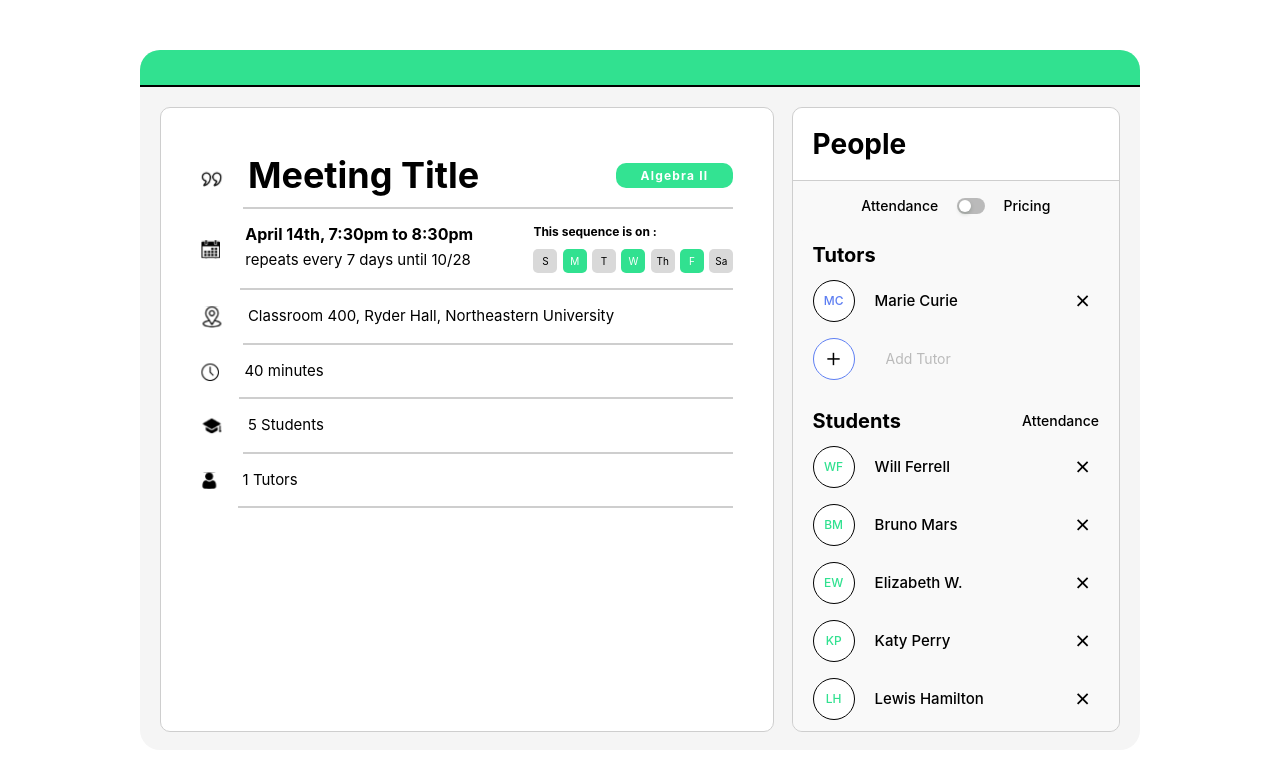
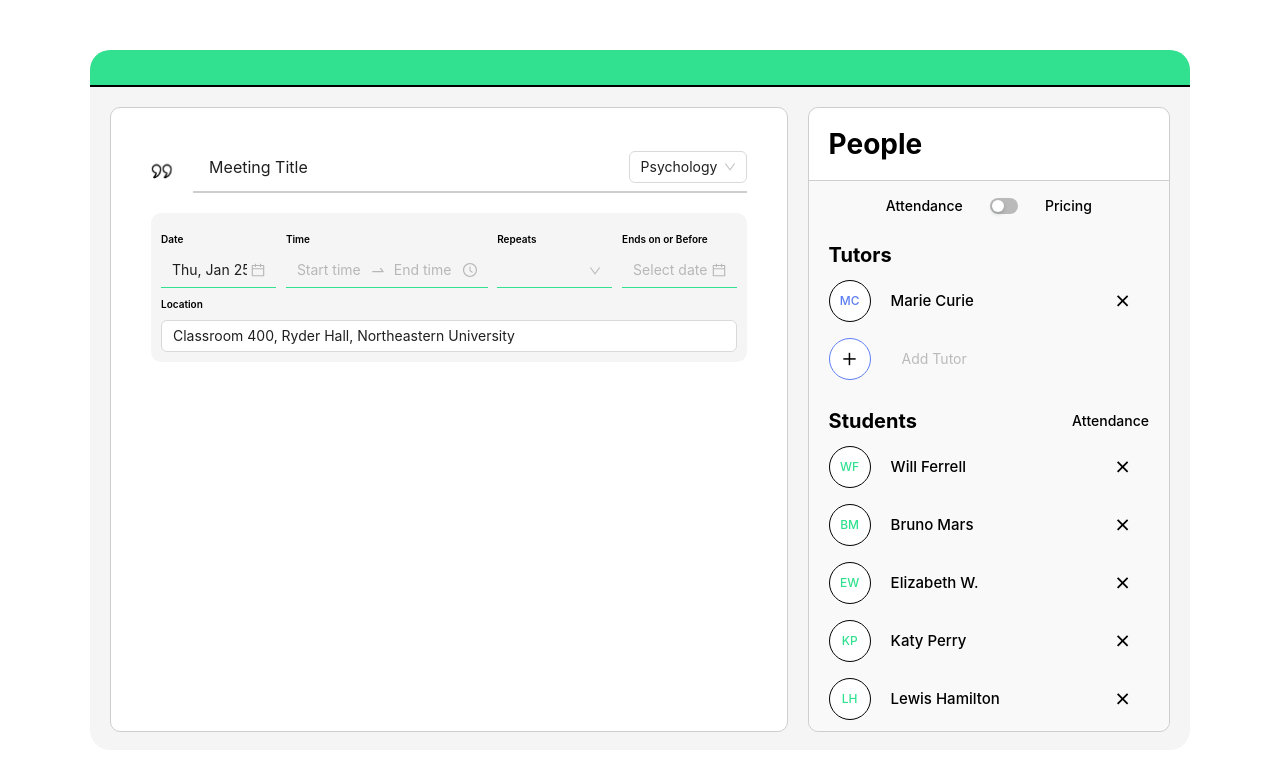
Before and after one commit to dennis-bg/tadpoleInterviewTest, a React (Create React App) app: page / in a window 1280 px wide. Shown: the top 770 px of the page. Built offline with nearby package versions, Linux system fonts and the light colour scheme.

Commit message:
wiring edit details to staged changes temp

```diff
--- a/package.json
+++ b/package.json
@@ -11,6 +11,7 @@
     "@types/react": "^18.2.48",
     "@types/react-dom": "^18.2.18",
     "antd": "^5.13.2",
+    "dayjs": "^1.11.10",
     "react": "^18.2.0",
     "react-dom": "^18.2.0",
     "react-scripts": "5.0.1",
--- /dev/null
+++ b/src/components/MeetingInfo/EditDetails/index.tsx
@@ -0,0 +1,54 @@
+import React, { useContext } from "react";
+import styles from './styles.module.css'
+import { DatePicker, Input, Select, TimePicker } from "antd";
+import dayjs from "dayjs";
+import { StagedEditsContext } from "../../../store/staged-edits-context";
+
+export const EditDetails = () => {
+
+    const {data, handlers} = useContext(StagedEditsContext);
+
+    const handleTimeChange = (value: any) => {
+        handlers.handleStagedStartTimeChange(dayjs(value[0]).format('h:mm a'))
+        handlers.handleStagedEndTimeChange(dayjs(value[1]).format('h:mm a'))
+    };
+
+    const handleDateChange = (date: any) => {
+        handlers.handleStagedDateChange(date)
+    }
+
+    const handleEndDateChange = (date: any) => {
+        handlers.handleStagedEndTimeChange(date)
+    }
+
+    const handleLocationChange = (e: { target: { value: string; }; }) => {
+        handlers.handleStagedLocationChange(e.target.value)
+    }
+
+    return (
+        <div className={styles.body}>
+            <div className={styles.dateDetails}>
+                <div className={styles.group}>
+                    <p>Date</p>
+                    <DatePicker variant="borderless" value={dayjs(data.stagedDate)} onChange={handleDateChange} format="ddd, MMM Do"/>
+                </div>
+                <div className={styles.group}>
+                    <p>Time</p>
+                    <TimePicker.RangePicker variant="borderless"  onChange={handleTimeChange} format="h:mm a"/>
+                </div>
+                <div className={styles.group}>
+                    <p>Repeats</p>
+                    <Select variant="borderless" onChange={(e) => console.log(e)}/>
+                </div>
+                <div className={styles.group}>
+                    <p>Ends on or Before</p>
+                    <DatePicker variant="borderless" onChange={handleEndDateChange}/>
+                </div>
+            </div>
+            <div className={styles.group}>
+                <p>Location</p>
+                <Input value={data.stagedLocation} onChange={handleLocationChange}/>
+            </div>
+        </div>
+    )
+}
--- /dev/null
+++ b/src/components/MeetingInfo/EditDetails/styles.module.css
@@ -0,0 +1,31 @@
+.body{
+    margin-top: 20px;
+    background-color: #F5F5F5;
+    padding: 10px;
+    border-radius: 10px;
+}
+
+.dateDetails {
+    display: flex;
+    flex-direction: row;
+    justify-content: space-between;
+}
+
+.group {
+    display: flex;
+    flex-direction: column;
+}
+
+.group p {
+    font-size: 10px;
+    font-weight: 600;
+}
+
+.dateDetails .group {
+    width: 20%;
+    border-bottom: 1px solid #31E190;
+}
+
+.dateDetails .group:nth-child(2) {
+    width: 35%;
+}
--- a/src/components/MeetingInfo/index.tsx
+++ b/src/components/MeetingInfo/index.tsx
@@ -1,4 +1,4 @@
-import React from "react";
+import React, { useContext } from "react";
 import styles from './styles.module.css'
 import { MeetingInfo } from "../../types/types";
 import { LocationSVG } from "../../svgs/location";
@@ -8,47 +8,68 @@ import { GradHatSVG } from "../../svgs/gradHat";
 import { UserSVG } from "../../svgs/user";
 import { CalendarSVG } from "../../svgs/calendar";
 import { SequenceDisplay } from "./SequenceDisplay";
+import { EditModeContext } from "../../store/edit-mode-context";
+import { Input, Select } from "antd";
+import subjects from '../../fixtures/subjects.json'
+import { EditDetails } from "./EditDetails";
+import dayjs from 'dayjs';
 
-interface InfoCalculations {
+interface MeetingInfoProps {
+    info: MeetingInfo,
+    title: string,
+    handleTitleChange: (e: { target: { value: React.SetStateAction<string>; }; }) => void,
+    subject: string,
+    handleSubjectChange: (subject: string) => void,
     duration: string,
     students: number,
     tutors: number
 }
 
-type MeetingInfoProps = MeetingInfo & InfoCalculations;
-
 export const MeetingInfoCard:React.FC<MeetingInfoProps> = ({
+    info,
     title,
+    handleTitleChange,
     subject,
-    date,
-    startTime,
-    endTime,
-    endDate,
-    repitition,
-    location,
+    handleSubjectChange,
     duration,
     students,
     tutors
 }) => {
+
+    const { editMode } = useContext(EditModeContext);
+
     return (
         <div className={styles.info}>
             <div className={styles.infoRow}>
                 <QuoteSVG/>
                 <div className={styles.content}>
                     <div className={styles.titleSubject}>
-                        <h1 className={styles.title}>{title}</h1>
+                        {editMode
+                            ? <Input size="large" variant="borderless" value={title} onChange={handleTitleChange}/>
+                            : <h1 className={styles.title}>{info.title}</h1>
+                        }
                         <div>
-                            <div className={styles.subject}>{subject}</div>
+                            {editMode
+                                ?  <Select
+                                    value={subject}
+                                    onChange={handleSubjectChange}
+                                    options={subjects}
+                                />
+                                : <div className={styles.subject}>{info.subject}</div>
+                            }
                         </div>
                     </div>
                 </div>
             </div>
+            {editMode
+                ? <EditDetails/>
+                : <>
                     <div className={styles.infoRow}>
                         <CalendarSVG/>
                         <div className={styles.content}>
                             <div className={styles.vertical}>
-                        <h4 className={styles.date}>{`${date}, ${startTime} to ${endTime}`}</h4>
-                        <p className={styles.basicInfo}>{`repeats ${repitition} until ${endDate}`}</p>
+                                <h4 className={styles.date}>{`${dayjs(info.date).format('MMMM Do')}, ${info.startTime} to ${info.endTime}`}</h4>
+                                <p className={styles.basicInfo}>{`repeats ${info.repitition} until ${info.endDate}`}</p>
                             </div>
                             <div className={styles.vertical}>
                                 <h4 style={{fontSize: "12px", marginTop: '15px', marginBottom: "10px"}}>This sequence is on :</h4>
@@ -59,7 +80,7 @@ export const MeetingInfoCard:React.FC<MeetingInfoProps> = ({
                     <div className={styles.infoRow}>
                         <LocationSVG/>
                         <div className={styles.content}>
-                    <p className={styles.basicInfo}>{location}</p>
+                            <p className={styles.basicInfo}>{info.location}</p>
                         </div>
                     </div>
                     <div className={styles.infoRow}>
@@ -80,6 +101,8 @@ export const MeetingInfoCard:React.FC<MeetingInfoProps> = ({
                             <p className={styles.basicInfo}>{tutors} Tutors</p>
                         </div>
                     </div>
+                </>
+            }
         </div>
     )
 }
--- a/src/components/MeetingModal/index.tsx
+++ b/src/components/MeetingModal/index.tsx
@@ -5,6 +5,7 @@ import styles from './styles.module.css'
 import { MeetingInfoCard } from "../MeetingInfo";
 import { MeetingParticipants } from "../MeetingParticipants";
 import { EditModeContext } from "../../store/edit-mode-context";
+import { StagedEditsContext } from "../../store/staged-edits-context";
 
 interface MeetingModalProps {
     open: boolean,
@@ -14,31 +15,85 @@ interface MeetingModalProps {
 export const MeetingModal: React.FC<MeetingModalProps> = ({ open, meetingDetails }) => {
 
     const [editMode, setEditMode] = useState<boolean>(true);
+    const [info, setInfo] = useState(meetingDetails.info)
     const [students, setStudents] = useState<Student[]>(meetingDetails.participants.students);
     const [tutors, setTutors] = useState<IAttendee[]>(meetingDetails.participants.tutors);
 
-    const ctxValue = {
+    const [stagedTitle, setStagedTitle] = useState<string>(meetingDetails.info.title);
+    const [stagedSubject, setStagedSubject] = useState<string>(meetingDetails.info.subject);
+    const [stagedDate, setStagedDate] = useState<string>(meetingDetails.info.date);
+    const [stagedStartTime, setStagedStartTime] = useState<string>(meetingDetails.info.startTime);
+    const [stagedEndTime, setStagedEndTime] = useState<string>(meetingDetails.info.endTime);
+    const [stagedEndDate, setStagedEndDate] = useState<string>(meetingDetails.info.endDate);
+    const [stagedLocation, setStagedLocation] = useState<string>(meetingDetails.info.location);
+
+    const handleTitleChange = (e: { target: { value: React.SetStateAction<string>; }; }) => {
+        setStagedTitle(e.target.value);
+    }
+
+    const handleSubjectChange = (subject: string) => {
+        setStagedSubject(subject);
+    }
+
+    const handleStagedDateChange = (date: string) => {
+        setStagedDate(date);
+    };
+
+    const handleStagedStartTimeChange = (startTime: string) => {
+        setStagedStartTime(startTime);
+    };
+
+    const handleStagedEndTimeChange = (endTime: string) => {
+        setStagedEndTime(endTime);
+    };
+
+    const handleStagedEndDateChange = (endDate: string) => {
+        setStagedEndDate(endDate);
+    };
+
+    const handleStagedLocationChange = (location: string) => {
+        setStagedLocation(location);
+    };
+
+
+    const stagedCtxValue = {
+        data: {
+            stagedDate,
+            stagedStartTime,
+            stagedEndTime,
+            stagedEndDate,
+            stagedLocation
+        },
+        handlers: {
+            handleStagedDateChange,
+            handleStagedStartTimeChange,
+            handleStagedEndTimeChange,
+            handleStagedEndDateChange,
+            handleStagedLocationChange
+        }
+    }
+
+    const editCtxValue = {
         editMode,
         toggleEditMode: () => setEditMode(!editMode)
     }
 
     return (
         <MyModal>
-            <EditModeContext.Provider value={ctxValue}>
+            <EditModeContext.Provider value={editCtxValue}>
                 <div className={styles.meetingDetails}>
-                    <MeetingInfoCard
-                        title={meetingDetails.info.title}
-                        subject={meetingDetails.info.subject}
-                        date={meetingDetails.info.date}
-                        startTime={meetingDetails.info.startTime}
-                        endTime={meetingDetails.info.endTime}
-                        endDate={meetingDetails.info.endDate}
-                        repitition={meetingDetails.info.repitition}
-                        location={meetingDetails.info.location}
-                        duration={"40 minutes"}
-                        students={meetingDetails.participants.students.length}
-                        tutors={meetingDetails.participants.tutors.length}
-                    />
+                    <StagedEditsContext.Provider value={stagedCtxValue}>
+                        <MeetingInfoCard
+                            title={stagedTitle}
+                            handleTitleChange={handleTitleChange}
+                            subject={stagedSubject}
+                            handleSubjectChange={handleSubjectChange}
+                            info={info}
+                            duration={"40 minutes"}
+                            students={meetingDetails.participants.students.length}
+                            tutors={meetingDetails.participants.tutors.length}
+                        />
+                    </StagedEditsContext.Provider>
                     <MeetingParticipants
                         students={students}
                         tutors={tutors}
--- a/src/components/common/MyModal/styles.module.css
+++ b/src/components/common/MyModal/styles.module.css
@@ -8,7 +8,7 @@
 }
 
 .modal{
-    width: 1000px;
+    width: 1100px;
     height: 700px;
     background-color: #F5F5F5;
     border-radius: 20px;
--- a/src/fixtures/meetingDetails.json
+++ b/src/fixtures/meetingDetails.json
@@ -1,8 +1,8 @@
 {
     "info": {
         "title": "Meeting Title",
-        "subject": "Algebra II",
-        "date": "April 14th",
+        "subject": "Psychology",
+        "date": "2024-01-25T23:10:23.457Z",
         "startTime": "7:30pm",
         "endTime": "8:30pm",
         "endDate": "10/28",
--- /dev/null
+++ b/src/fixtures/subjects.json
@@ -0,0 +1,21 @@
+[
+    { "value": "Mathematics", "label": "Mathematics" },
+    { "value": "Physics", "label": "Physics" },
+    { "value": "Chemistry", "label": "Chemistry" },
+    { "value": "Biology", "label": "Biology" },
+    { "value": "English", "label": "English" },
+    { "value": "History", "label": "History" },
+    { "value": "Geography", "label": "Geography" },
+    { "value": "Social Studies", "label": "Social Studies" },
+    { "value": "Computer Science", "label": "Computer Science" },
+    { "value": "Programming", "label": "Programming" },
+    { "value": "Economics", "label": "Economics" },
+    { "value": "Business Studies", "label": "Business Studies" },
+    { "value": "Psychology", "label": "Psychology" },
+    { "value": "Sociology", "label": "Sociology" },
+    { "value": "Foreign Languages", "label": "Foreign Languages" },
+    { "value": "Music", "label": "Music" },
+    { "value": "Art", "label": "Art" },
+    { "value": "Physical Education", "label": "Physical Education" },
+    { "value": "Health Education", "label": "Health Education" }
+  ]
--- /dev/null
+++ b/src/store/staged-edits-context.tsx
@@ -0,0 +1,18 @@
+import { createContext } from "react";
+
+export const StagedEditsContext = createContext({
+    data:{
+        stagedDate: '',
+        stagedStartTime: '',
+        stagedEndTime: '',
+        stagedEndDate: '',
+        stagedLocation: '',
+    },
+    handlers: {
+        handleStagedDateChange: (date: string) => {},
+        handleStagedStartTimeChange: (startTime: string) => {},
+        handleStagedEndTimeChange: (endTime: string) => {},
+        handleStagedEndDateChange: (endDate: string) => {},
+        handleStagedLocationChange: (location: string) => {},
+    }
+})
```
Lines whose indentation alone changed are shown as unchanged.
